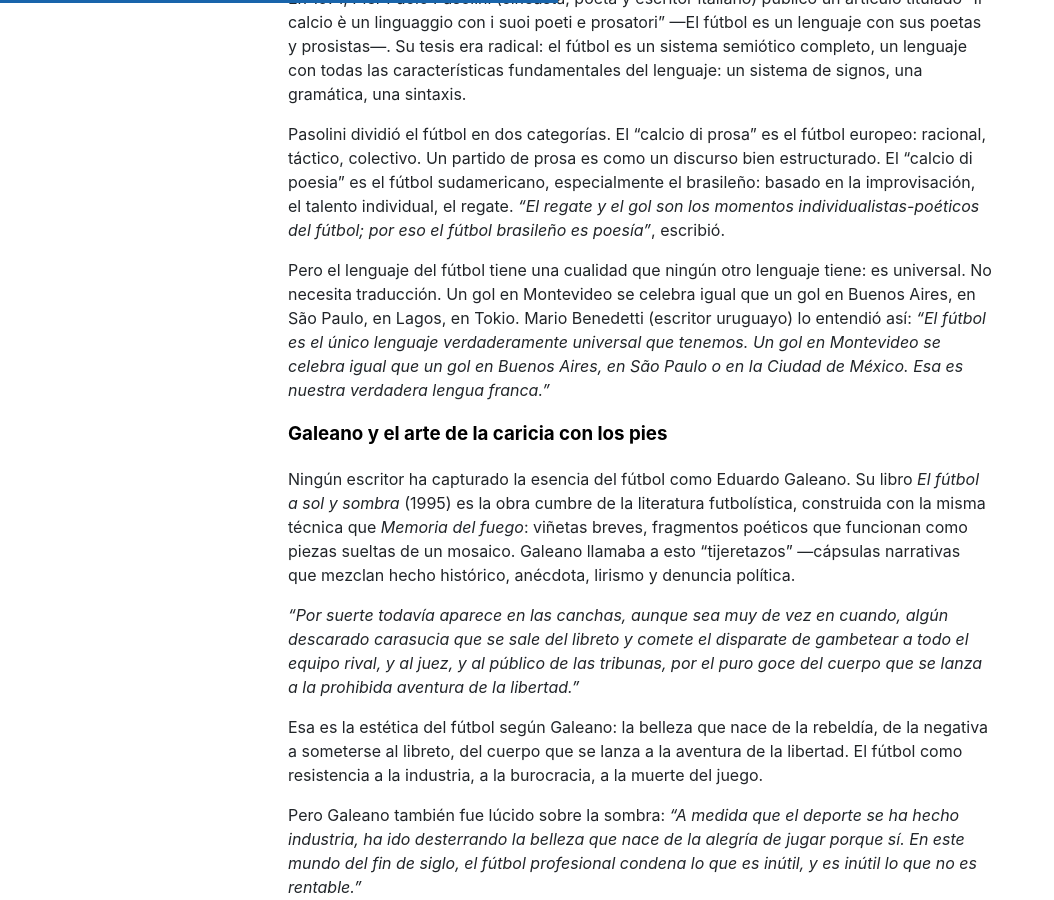
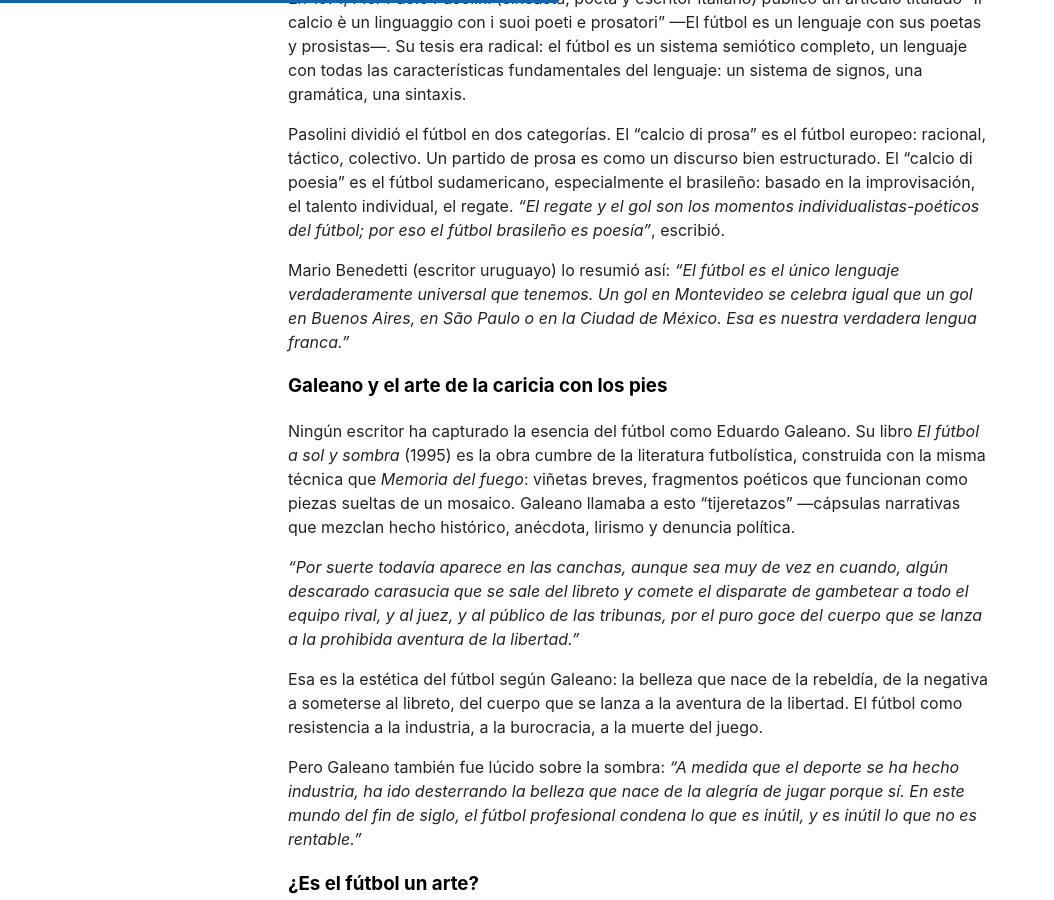
Before and after one commit to miravosqueinteresante/muchotexto.net, a Jekyll site: the page built from _posts/2026-06-10-que-es-realmente-el-futbol.md, in a window 1280 px wide and 900 px high, scrolled down 6937 px. Shown: the whole window, without its empty margins (0-1054 px from the left). Built offline with Jekyll 4.4.1, drawn with Linux system fonts in a browser that asks for light colours; nearby versions of some CDN libraries; comment, search, counter and statistics services are not loaded.

Commit message:
✂️ Elimino antecámara redundante antes de cita de Benedetti (misma idea dicha dos veces)

```diff
--- a/_posts/2026-06-10-que-es-realmente-el-futbol.md
+++ b/_posts/2026-06-10-que-es-realmente-el-futbol.md
@@ -126,7 +126,7 @@ En 1971, Pier Paolo Pasolini (cineasta, poeta y escritor italiano) publicó un a
 
 Pasolini dividió el fútbol en dos categorías. El "calcio di prosa" es el fútbol europeo: racional, táctico, colectivo. Un partido de prosa es como un discurso bien estructurado. El "calcio di poesia" es el fútbol sudamericano, especialmente el brasileño: basado en la improvisación, el talento individual, el regate. *"El regate y el gol son los momentos individualistas-poéticos del fútbol; por eso el fútbol brasileño es poesía"*, escribió.
 
-Pero el lenguaje del fútbol tiene una cualidad que ningún otro lenguaje tiene: es universal. No necesita traducción. Un gol en Montevideo se celebra igual que un gol en Buenos Aires, en São Paulo, en Lagos, en Tokio. Mario Benedetti (escritor uruguayo) lo entendió así: *"El fútbol es el único lenguaje verdaderamente universal que tenemos. Un gol en Montevideo se celebra igual que un gol en Buenos Aires, en São Paulo o en la Ciudad de México. Esa es nuestra verdadera lengua franca."*
+Mario Benedetti (escritor uruguayo) lo resumió así: *"El fútbol es el único lenguaje verdaderamente universal que tenemos. Un gol en Montevideo se celebra igual que un gol en Buenos Aires, en São Paulo o en la Ciudad de México. Esa es nuestra verdadera lengua franca."*
 
 ### Galeano y el arte de la caricia con los pies
 
```
